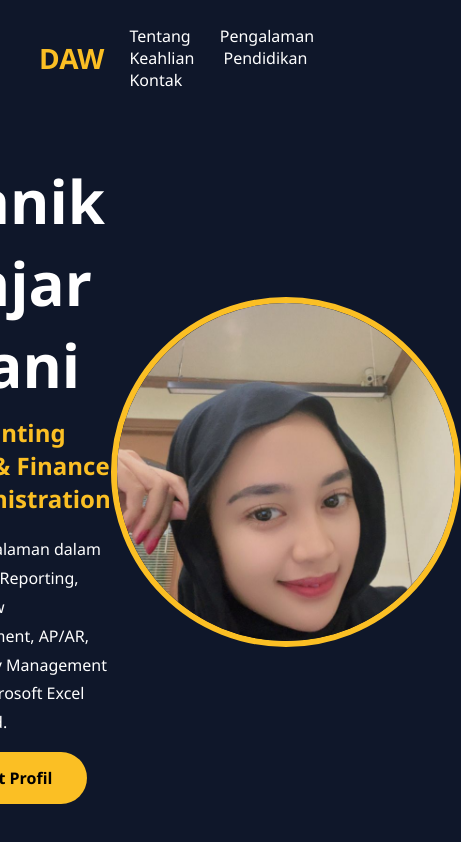
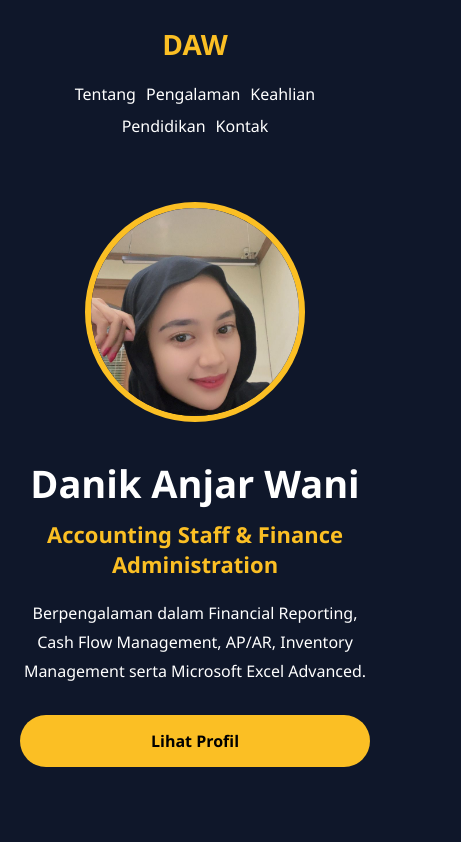
Before and after one commit to danikAnjarWani23/Danik-Anjar-Wani, a plain HTML site: page index.html in a window 390 px wide. Shown: the whole page, 461 px wide, since content can reach past the window. Drawn offline with Linux system fonts and the light colour scheme.

Commit message:
Update style.css

```diff
--- a/css/style.css
+++ b/css/style.css
@@ -82,3 +82,49 @@ object-fit:cover;
 border-radius:50%;
 border:6px solid #fbbf24;
 }
+
+@media(max-width:768px){
+
+header{
+    flex-direction:column;
+    gap:20px;
+}
+
+nav{
+    display:flex;
+    flex-wrap:wrap;
+    justify-content:center;
+    gap:10px;
+}
+
+nav a{
+    margin:0;
+}
+
+.hero{
+    flex-direction:column-reverse;
+    text-align:center;
+    height:auto;
+    padding:40px 20px;
+}
+
+.left h1{
+    font-size:38px;
+}
+
+.left h2{
+    font-size:22px;
+}
+
+.right img{
+    width:220px;
+    height:220px;
+    margin-bottom:30px;
+}
+
+.btn{
+    display:block;
+    width:100%;
+}
+
+}
```
